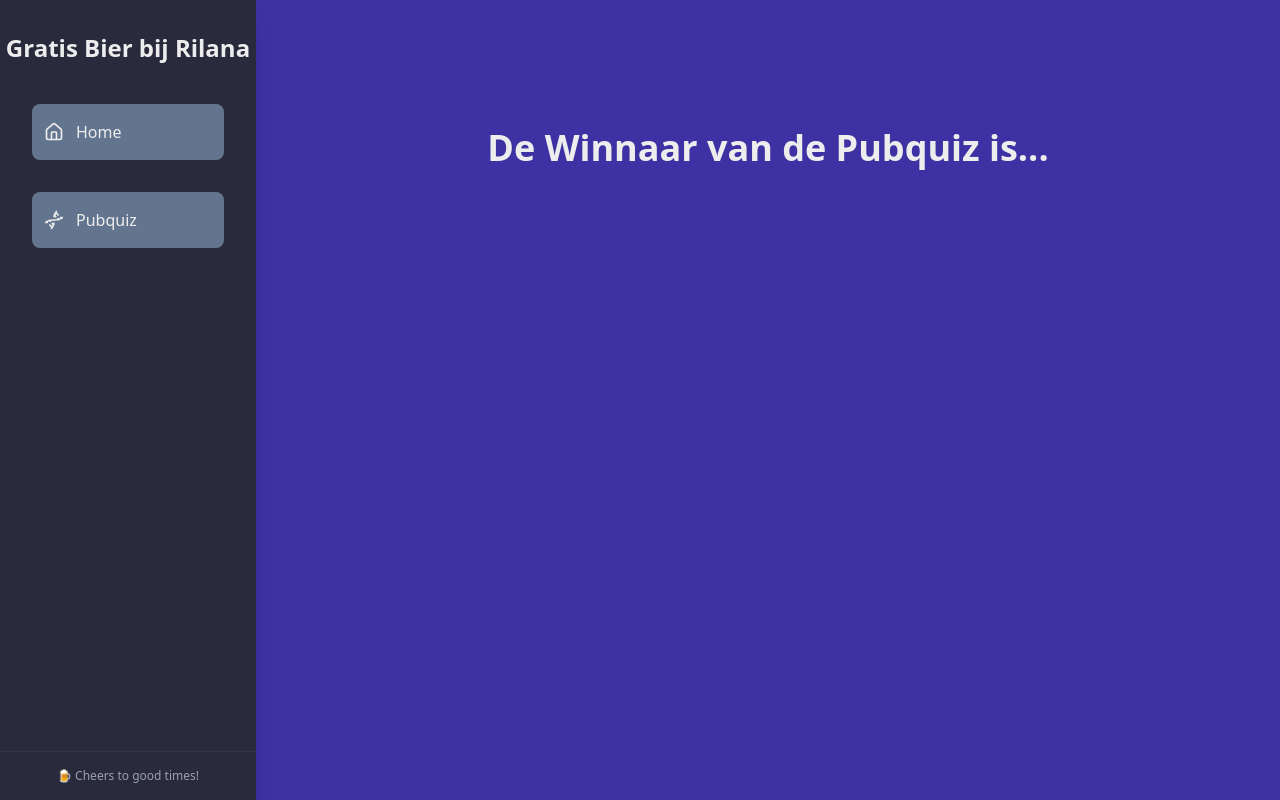
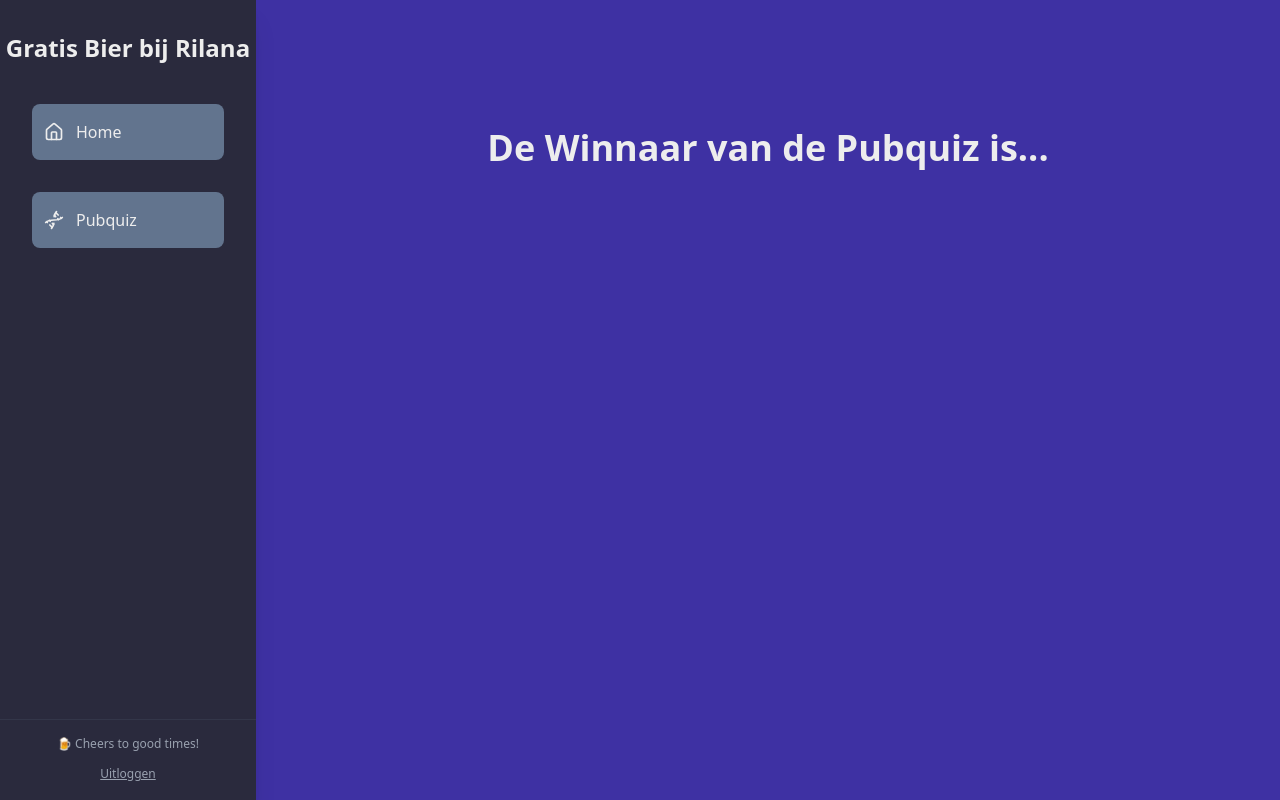
Before and after one commit to Benvdweg/gratis-bier-bij-rilana, a Next.js app: page /pubquiz in a window 1280 px wide. Built offline with nearby package versions, Linux system fonts and the light colour scheme; no server answers.

Commit message:
Add logout button

```diff
--- a/src/components/NavBar.tsx
+++ b/src/components/NavBar.tsx
@@ -4,6 +4,8 @@ import { DnaIcon, Home } from "lucide-react";
 import { useState } from "react";
 import NavItem from "./NavItem";
 import HamburgerToggle from "./HamburgerToggle";
+import { supabase } from "@/utils/supabase/client";
+import { useRouter } from "next/navigation";
 
 const navItems = [
 	{ name: "Home", href: "/", icon: <Home size={20} /> },
@@ -12,6 +14,7 @@ const navItems = [
 
 export default function NavBar() {
 	const [isOpen, setIsOpen] = useState(false);
+	const router = useRouter();
 
 	const handleBackdropClick = () => {
 		if (isOpen) {
@@ -22,6 +25,15 @@ export default function NavBar() {
 	const handleNavItemClick = () => {
 		if (isOpen) {
 			setIsOpen(false);
+		}
+	};
+
+	const handleLogout = async () => {
+		try {
+			await supabase.auth.signOut();
+			router.push("/login");
+		} catch (error) {
+			console.error("Logout error:", error);
 		}
 	};
 
@@ -61,8 +73,16 @@ export default function NavBar() {
 					))}
 				</ul>
 				<div className="p-4 border-t border-gray-600/30 mt-auto">
-					<div className="text-xs text-gray-400 text-center">
+					<div className="text-xs text-gray-400 text-center mb-2">
 						🍺 Cheers to good times!
+					</div>
+					<div className="text-center">
+						<button
+							onClick={handleLogout}
+							className="text-xs text-gray-400 hover:text-white transition-colors duration-200 underline hover:no-underline cursor-pointer"
+						>
+							Uitloggen
+						</button>
 					</div>
 				</div>
 			</nav>
```
